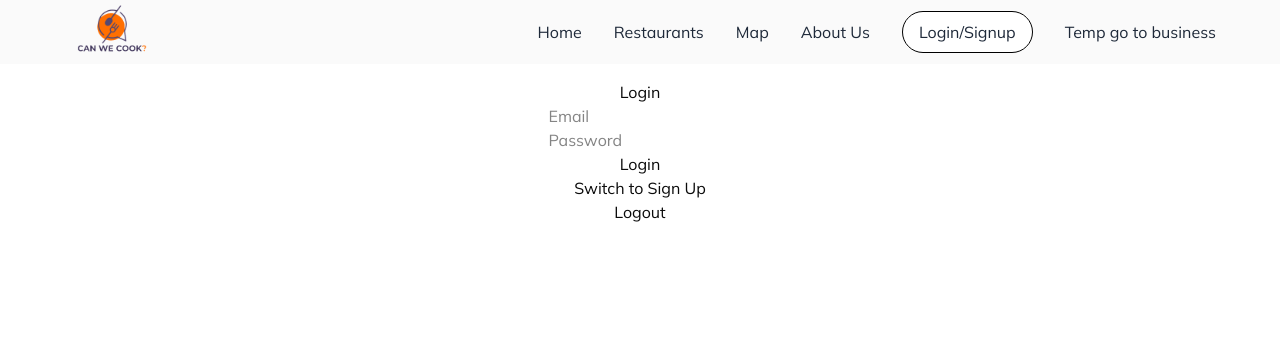
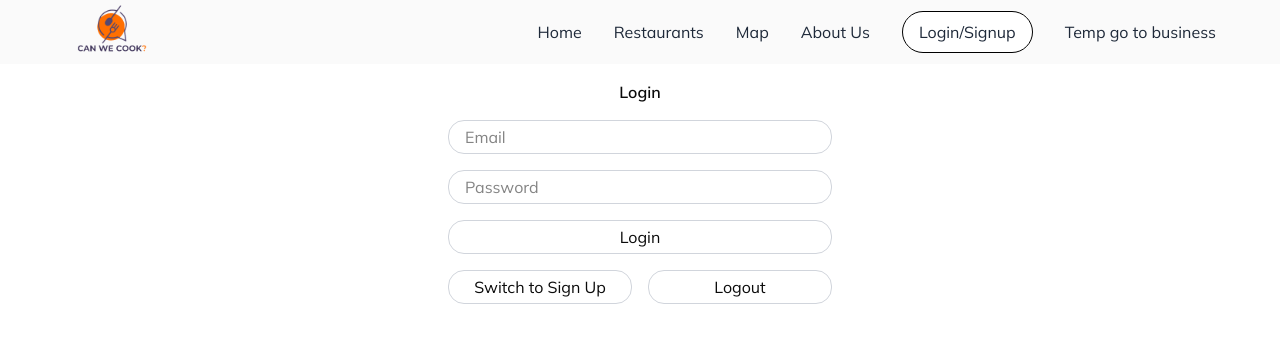
Before and after one commit to ArnoldStrdy/Can-We-Cook, a React (Vite) app: page /login in a window 1280 px wide. Shown: the top 342 px of the page. Built offline with nearby package versions, Linux system fonts and the light colour scheme.

Commit message:
updated login ui and added search feature

```diff
--- a/src/pages/CustomerDash.tsx
+++ b/src/pages/CustomerDash.tsx
@@ -604,6 +604,24 @@ function CustomerDash() {
               {cuisine}
             </div>
           ))}
+          <input
+            type="text"
+            className="border rounded-full px-4 py-2 w-full"
+            placeholder="Search for a restaurant"
+            onChange={(e) => {
+              setFilteredRestaurants(
+                sampleRestaurants.filter(
+                  (restaurant) =>
+                    restaurant.name
+                      .toLowerCase()
+                      .includes(e.target.value.toLowerCase()) ||
+                    restaurant.cuisine
+                      .toLowerCase()
+                      .includes(e.target.value.toLowerCase())
+                )
+              );
+            }}
+          />
         </div>
 
         <div className="flex flex-col justify-center gap-4 w-full">
--- a/src/pages/LoginPage.tsx
+++ b/src/pages/LoginPage.tsx
@@ -1,13 +1,13 @@
-import React, { useState } from 'react';
-import 'firebase/compat/auth';
-import firebase from 'firebase/compat/app';
-import 'firebase/compat/auth';
-import { createCustomer } from './FirebaseAPI';
+import React, { useState } from "react";
+import "firebase/compat/auth";
+import firebase from "firebase/compat/app";
+import "firebase/compat/auth";
+import { createCustomer } from "./FirebaseAPI";
 
 const LoginPage: React.FC = () => {
-    const [email, setEmail] = useState('');
-    const [password, setPassword] = useState('');
-    const [error, setError] = useState('');
+  const [email, setEmail] = useState("");
+  const [password, setPassword] = useState("");
+  const [error, setError] = useState("");
   const [isLogin, setIsLogin] = useState(true);
   const auth = firebase.auth();
   const persistance = firebase.auth.Auth.Persistence.SESSION;
@@ -32,10 +32,9 @@ const LoginPage: React.FC = () => {
     try {
       await auth.createUserWithEmailAndPassword(email, password);
       await auth.setPersistence(persistance);
-            if (auth.currentUser){
+      if (auth.currentUser) {
         createCustomer(email, auth.currentUser?.uid);
-            }
-            else {
+      } else {
         console.log("No user is currently logged in: Catostrophic Error");
       }
       console.log("User signed up successfully");
@@ -56,30 +55,43 @@ const LoginPage: React.FC = () => {
   };
 
   return (
-        <div className="bg-white dark:bg-black flex flex-col items-center justify-center mt-20">
-            <h2>{isLogin ? 'Login' : 'Sign Up'}</h2>
+    <div className="flex flex-col items-center justify-center mt-20 max-w-sm mx-auto gap-4">
+      <h2 className="font-semibold">{isLogin ? "Login" : "Sign Up"}</h2>
       <input
+        className="border-1 border-gray-300 w-full px-4 py-1 rounded-2xl"
         type="email"
         placeholder="Email"
         value={email}
         onChange={(e) => setEmail(e.target.value)}
       />
       <input
+        className="border-1 border-gray-300 w-full px-4 py-1 rounded-2xl"
         type="password"
         placeholder="Password"
         value={password}
         onChange={(e) => setPassword(e.target.value)}
       />
-            <button onClick={isLogin ? handleLogin : handleSignup}>
-                {isLogin ? 'Login' : 'Sign Up'}
+      <button
+        onClick={isLogin ? handleLogin : handleSignup}
+        className="border-1 border-gray-300 w-full px-4 py-1 rounded-2xl hover:bg-gray-100 cursor-pointer"
+      >
+        {isLogin ? "Login" : "Sign Up"}
       </button>
       {error && <p>{error}</p>}
-            <button onClick={() => setIsLogin(!isLogin)}>
-                {isLogin ? 'Switch to Sign Up' : 'Switch to Login'}
+      <div className="flex flex-row gap-4 w-full">
+        <button
+          onClick={() => setIsLogin(!isLogin)}
+          className="border-1 border-gray-300 w-full px-4 py-1 rounded-2xl hover:bg-gray-100 cursor-pointer"
+        >
+          {isLogin ? "Switch to Sign Up" : "Switch to Login"}
         </button>
-            <button onClick={handleLogout}>
+        <button
+          onClick={handleLogout}
+          className="border-1 border-gray-300 w-full px-4 py-1 rounded-2xl hover:bg-gray-100 cursor-pointer"
+        >
           Logout
         </button>
+      </div>
     </div>
   );
 };
```
Lines whose indentation alone changed are shown as unchanged.
